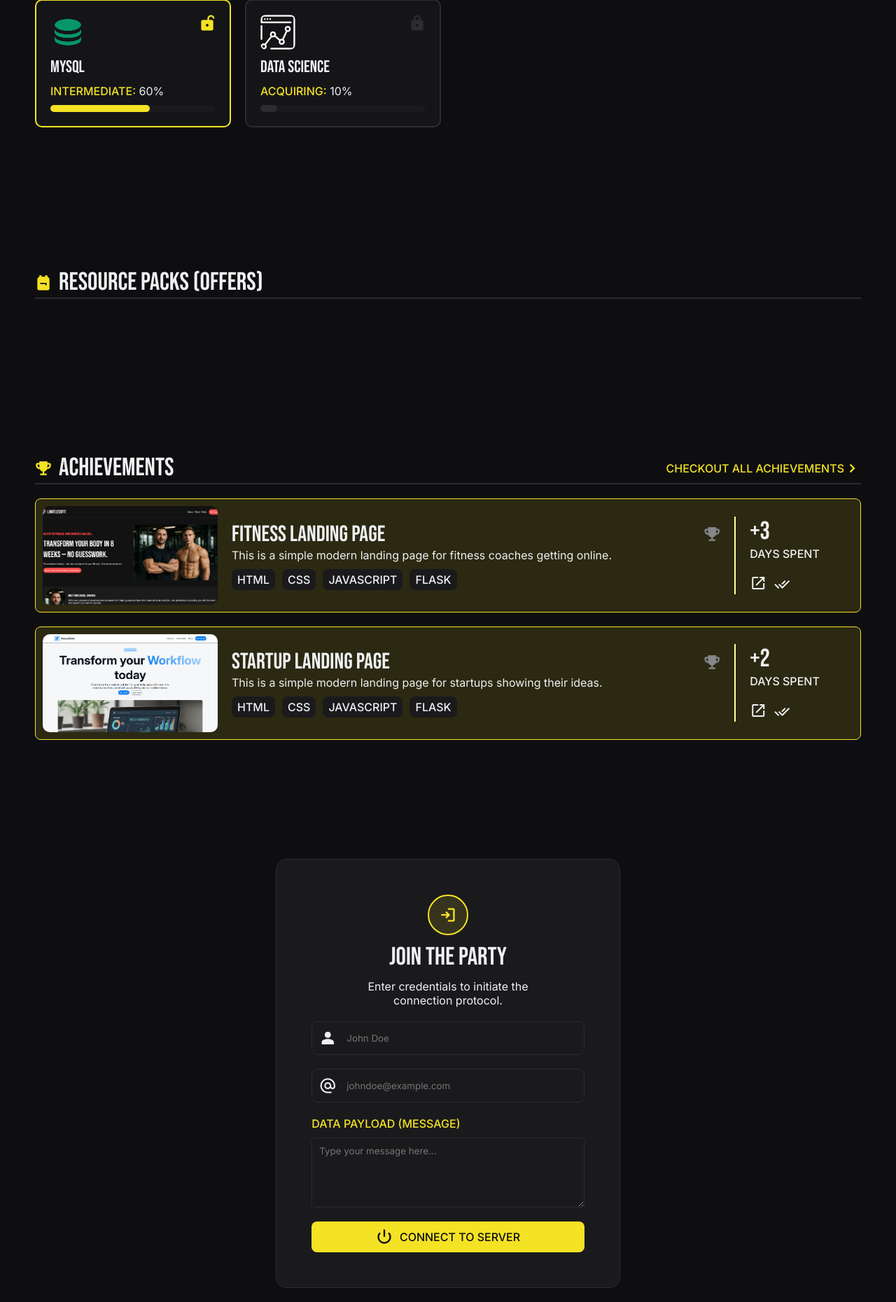
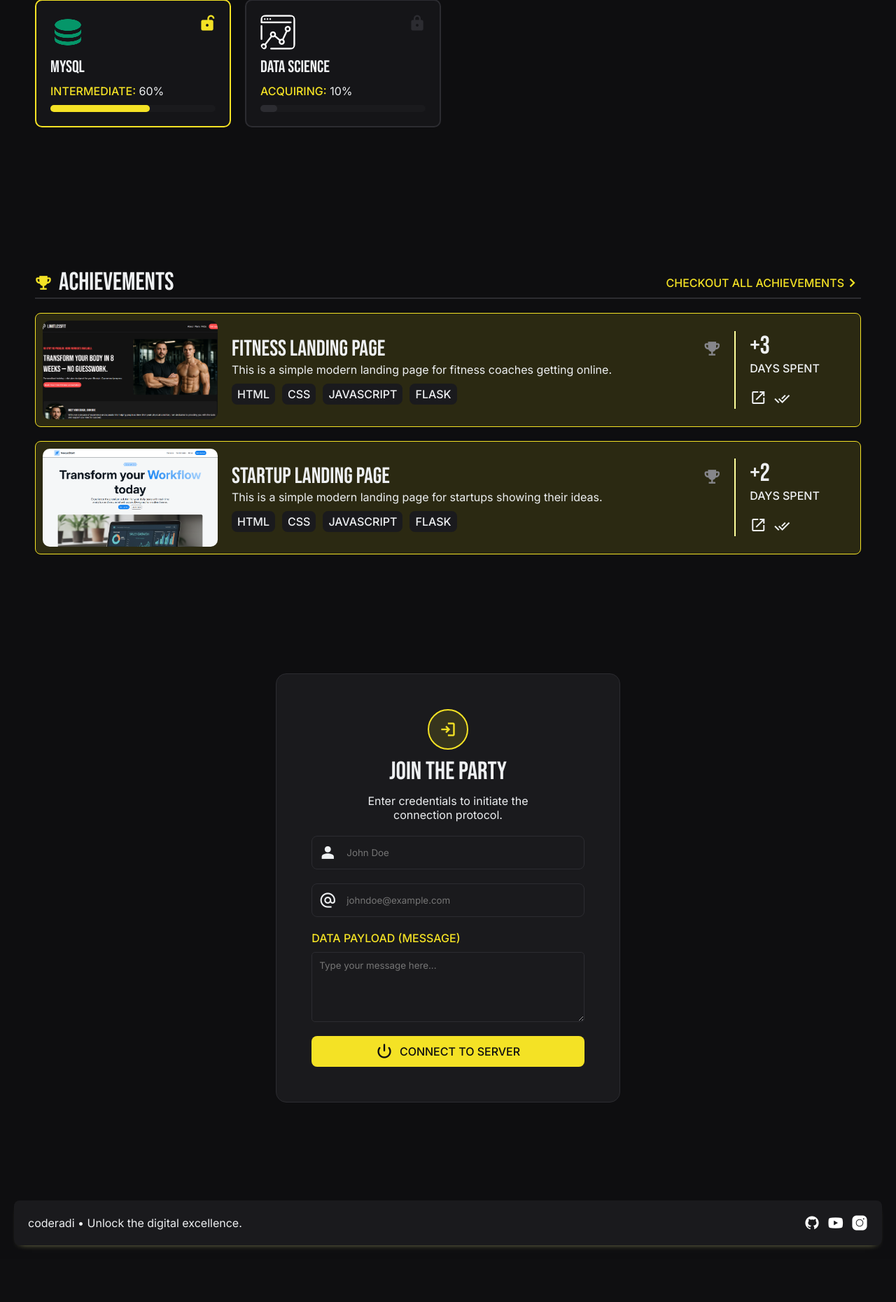
Before and after one commit to coderadi-in/Portfolio-site, a Flask app: page / in a window 1280 px wide. Shown: the part 1927-3787 px from the top of the page at 70% size. After the commit the page ends 3710 px from the top, so only its background shows below. Run offline with Flask 3, Linux system fonts and the light colour scheme; parts of the project's set-up code (start-up, migrations or seed data) failed here and were passed over.

Commit message:
Added footer to the site.

```diff
--- /dev/null
+++ b/static/css/components/footer.css
@@ -0,0 +1,8 @@
+.footer {
+    background-color: var(--surface);
+    margin: 20px;
+    border-radius: 8px;
+    box-shadow: 0px 5px 10px -9px var(--secondary);
+}
+
+.footer .section {padding: 20px;}
--- /dev/null
+++ b/templates/components/footer.html
@@ -0,0 +1,13 @@
+<link rel="stylesheet" href="{{ url_for('static', filename='css/components/footer.css') }}">
+
+<footer class="footer">
+    <section class="section res-row h-sb gap-10">
+        <p class="para">coderadi &bull; Unlock the digital excellence.</p>
+
+        <ul class="list row gap-10">
+            <li><a href="https://github.com/coderadi-in" class="link"><img src="{{ url_for('static', filename='assets/icons/git.png') }}" alt="GitHub" class="icon"></a></li>
+            <li><a href="https://www.youtube.com/@coderadi-in" class="link"><img src="{{ url_for('static', filename='assets/icons/yt.png') }}" alt="YouTube" class="icon"></a></li>
+            <li><a href="https://www.instagram.com/coderadi.in" class="link"><img src="{{ url_for('static', filename='assets/icons/insta.png') }}" alt="Instagram" class="icon"></a></li>
+        </ul>
+    </section>
+</footer>
--- a/templates/components/header.html
+++ b/templates/components/header.html
@@ -20,7 +20,6 @@
         <ul class="list row gap-20">
             <li><a href="/" class="link">Lobby</a></li>
             <li><a href="/achievements/" class="link">Achievements</a></li>
-            <li><a href="/offers/" class="link">Resources</a></li>
             <li><a href="/about/" class="link">About</a></li>
             <li><a href="/contact/" class="link">Contact</a></li>
         </ul>
@@ -48,7 +47,6 @@
     <ul class="list column gap-10">
         <li><a href="/" class="link row gap-10"><span class="material-symbols-outlined">arrow_menu_open</span> Lobby</a></li>
         <li><a href="/achievements/" class="link row gap-10"><span class="material-symbols-outlined">arrow_menu_open</span> Achievements</a></li>
-        <li><a href="/offers/" class="link row gap-10"><span class="material-symbols-outlined">arrow_menu_open</span> Resources</a></li>
         <li><a href="/about/" class="link row gap-10"><span class="material-symbols-outlined">arrow_menu_open</span> About</a></li>
         <li><a href="/contact/" class="link row gap-10"><span class="material-symbols-outlined">arrow_menu_open</span> Contact</a></li>
     </ul>
--- a/templates/pages/about.html
+++ b/templates/pages/about.html
@@ -233,6 +233,8 @@
             </section>
         </section>
     </main>
+
+    {% include 'components/footer.html' %}
 </body>
 
 </html>
--- a/templates/pages/achievements.html
+++ b/templates/pages/achievements.html
@@ -143,6 +143,8 @@
             </section>
         </section>
     </main>
+
+    {% include 'components/footer.html' %}
 </body>
 
 </html>
--- a/templates/pages/contact.html
+++ b/templates/pages/contact.html
@@ -144,6 +144,8 @@
             </section>
         </section>
     </main>
+
+    {% include 'components/footer.html' %}
 </body>
 
 </html>
--- a/templates/pages/home.html
+++ b/templates/pages/home.html
@@ -267,22 +267,6 @@
             </section>
         </section>
 
-        <section class="resources" id="resources">
-            <section class="section column gap-20">
-                <div class="top column">
-                    <div class="row gap-10">
-                        <span class="material-symbols-outlined fl-icon highlight">backpack</span>
-                        <h1 class="h1">Resource packs (offers)</h1>
-                    </div>
-                    <hr class="divider">
-                </div>
-
-                <div class="bottom grid gap-20">
-
-                </div>
-            </section>
-        </section>
-
         <section class="achievements" id="achievements">
             <section class="section column gap-20">
                 <div class="top column">
@@ -420,6 +404,8 @@
                 </form>
             </section>
         </section>
+
+        {% include 'components/footer.html' %}
     </main>
 
     <script type="module" src="{{ url_for('static', filename='js/base/base.js') }}"></script>
```
